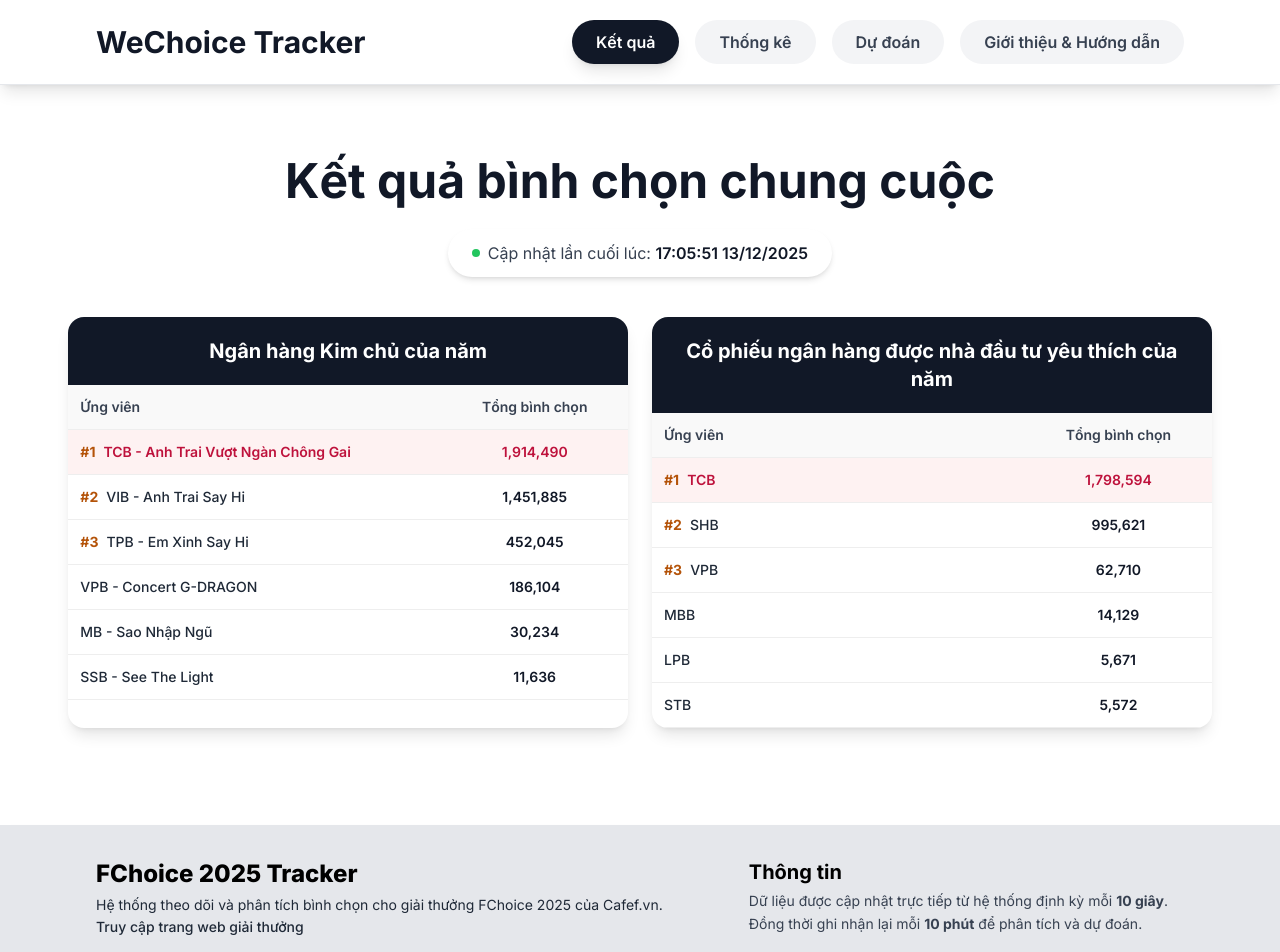
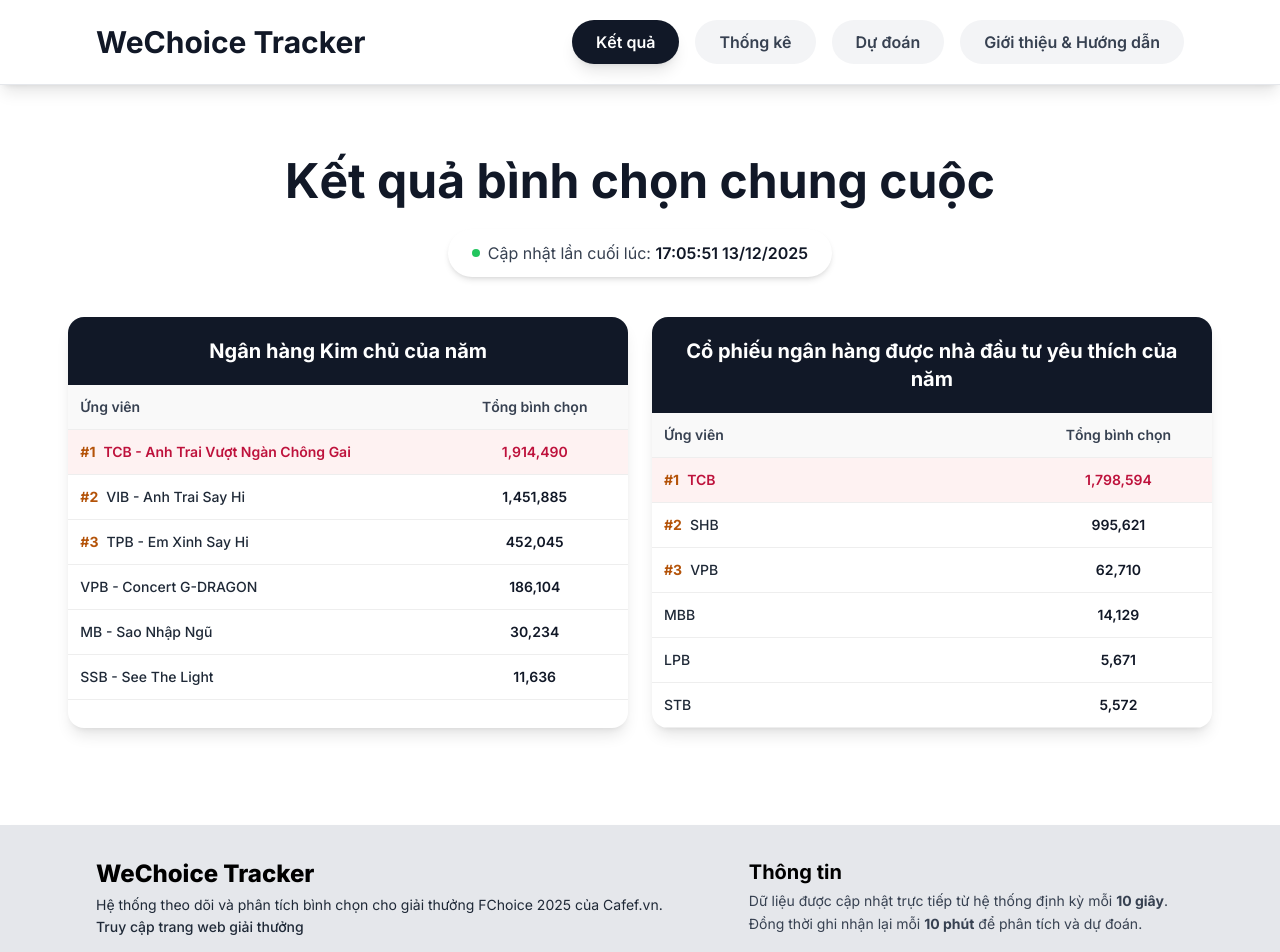
Before and after one commit to ntu09082007-eng/wechoice-tracker-frontend, a React (Vite) app: page /realtime in a window 1280 px wide. Shown: the top 952 px of the page. Built offline with nearby package versions, Linux system fonts and the light colour scheme; what chartjs-plugin-zoom would draw is missing.

Commit message:
Update Footer.tsx

```diff
--- a/src/components/Footer.tsx
+++ b/src/components/Footer.tsx
@@ -6,14 +6,14 @@
           {/* About Section */}
           <div className="xl:col-span-3">
             <h3 className="text-2xl font-extrabold mb-1 text-black">
-              FChoice 2025 Tracker
+              WeChoice Tracker
             </h3>
             <p className="text-gray-800 text-sm leading-relaxed">
               Hệ thống theo dõi và phân tích bình chọn cho giải thưởng FChoice
               2025 của Cafef.vn.
             </p>
             <h3 className="text-gray-800 text-sm font-extrabold hover:underline">
-              <a href="https://fchoice.vn/">Truy cập trang web giải thưởng</a>
+              <a href="https://wechoice.vn/">Truy cập trang web giải thưởng</a>
             </h3>
           </div>
 
```
